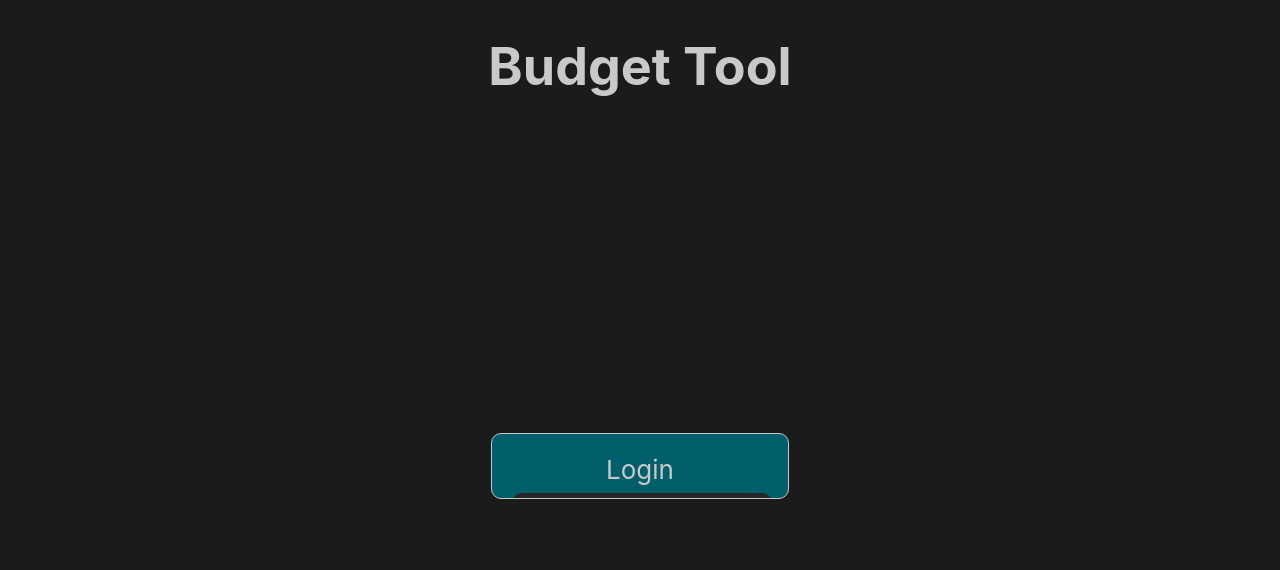
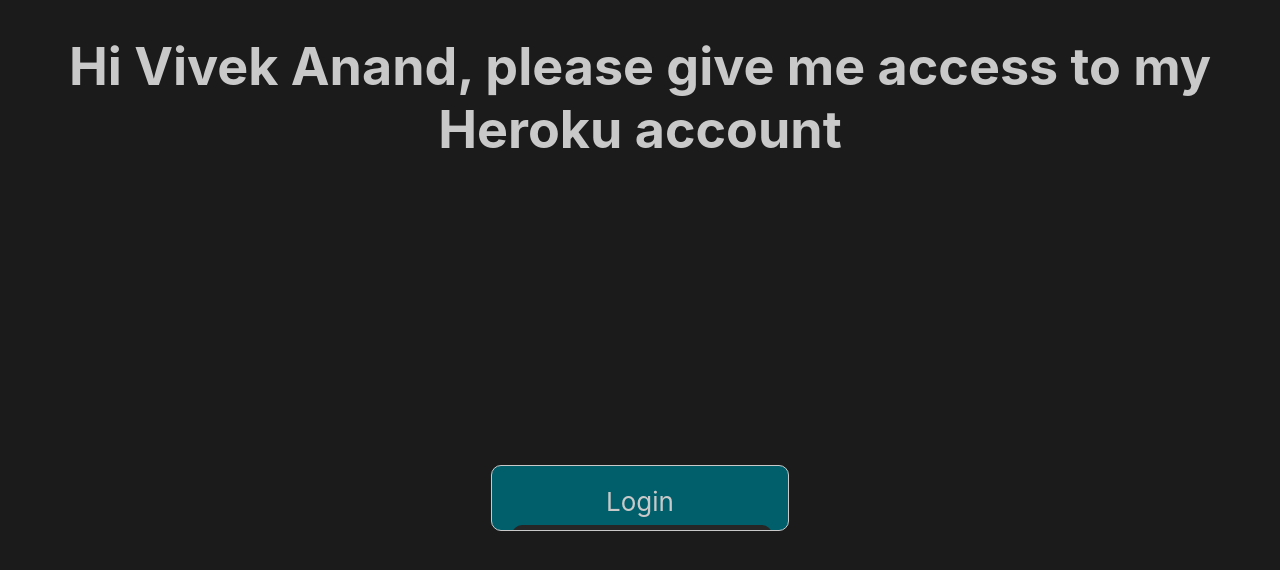
Before and after one commit to justindeng21/budgetReportv2, a React (Create React App) app in the folder budgetReport/: page / in a window 1280 px wide. Shown: the top 570 px of the page. Built offline with nearby package versions, Linux system fonts and the light colour scheme.

Commit message:
auto deply

```diff
--- a/budgetReport/src/components/login.tsx
+++ b/budgetReport/src/components/login.tsx
@@ -66,7 +66,7 @@
     render(): ReactNode {
         return(
             <div className="App">
-                <h1>Budget Tool</h1>
+                <h1>Hi Vivek Anand, please give me access to my Heroku account</h1>
             <div className="loginContainer">
                     Login
 
```
